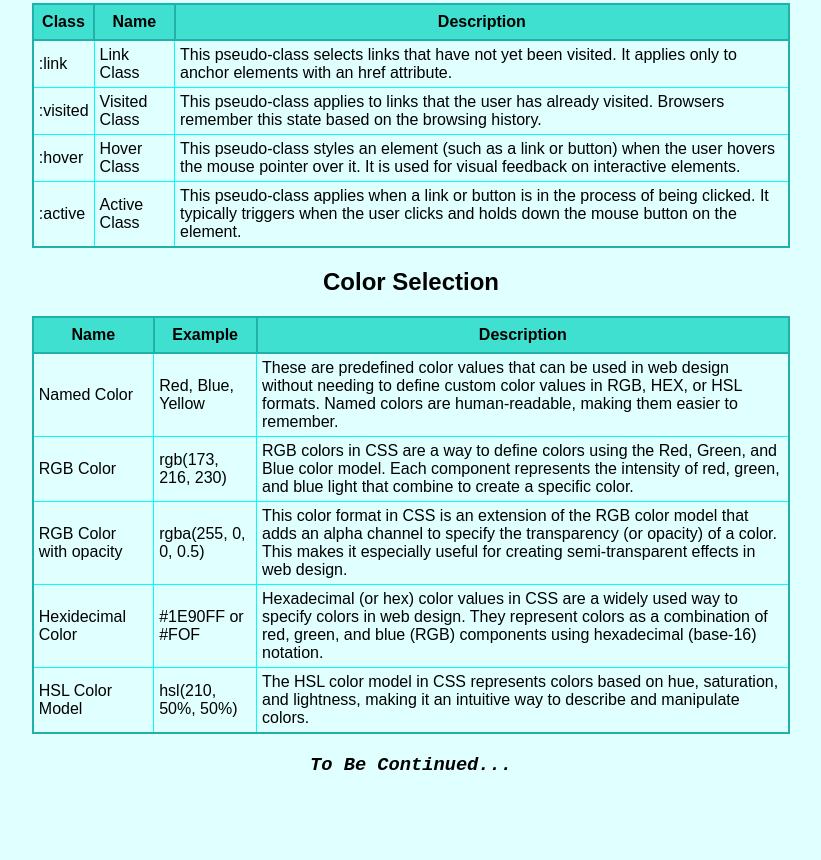
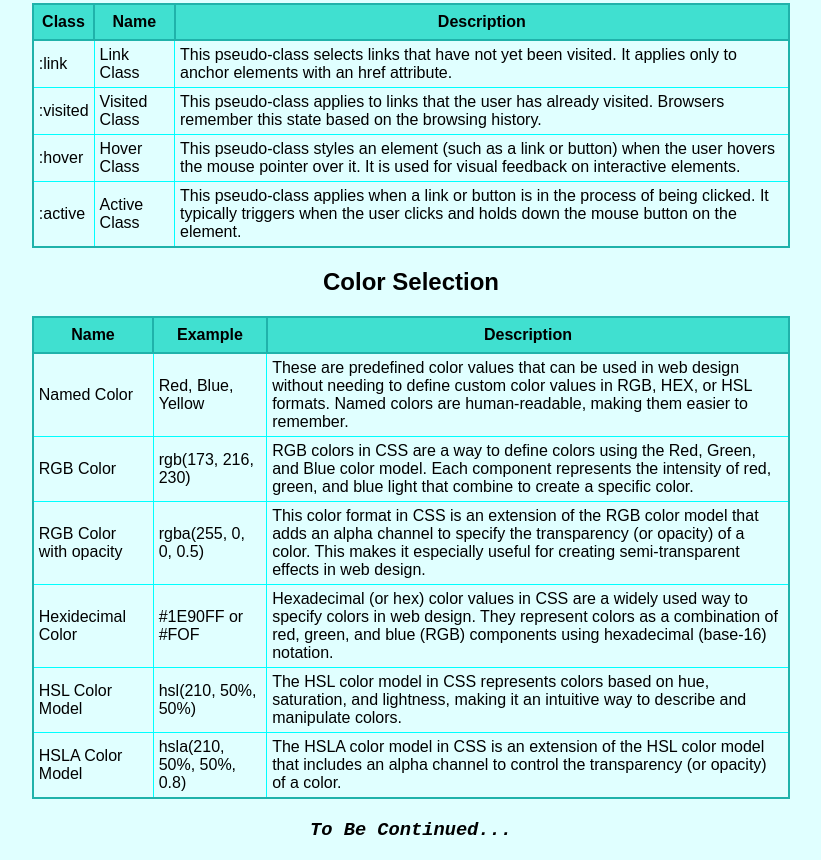
Before and after one commit to ThabangP07/Cheat-Sheet, a plain HTML site: page index.html in a window 1280 px wide. Shown: the part 1462-2322 px from the top of the page, without its empty margins (229-1050 px from the left). Before the commit the page ends 2257 px from the top, so only its background shows below. Drawn offline with Linux system fonts and the light colour scheme.

Commit message:
Added hsla color model with opacity

```diff
--- a/index.html
+++ b/index.html
@@ -241,6 +241,11 @@
                     <td class="table-data">hsl(210, 50%, 50%)</td>
                     <td class="table-data">The HSL color model in CSS represents colors based on hue, saturation, and lightness, making it an intuitive way to describe and manipulate colors.</td>
                 </tr>
+                <tr>
+                    <td class="table-data">HSLA Color Model</td>
+                    <td class="table-data">hsla(210, 50%, 50%, 0.8)</td>
+                    <td class="table-data">The HSLA color model in CSS is an extension of the HSL color model that includes an alpha channel to control the transparency (or opacity) of a color.</td>
+                </tr>
             </tbody>
         </table>
     </section>
```
